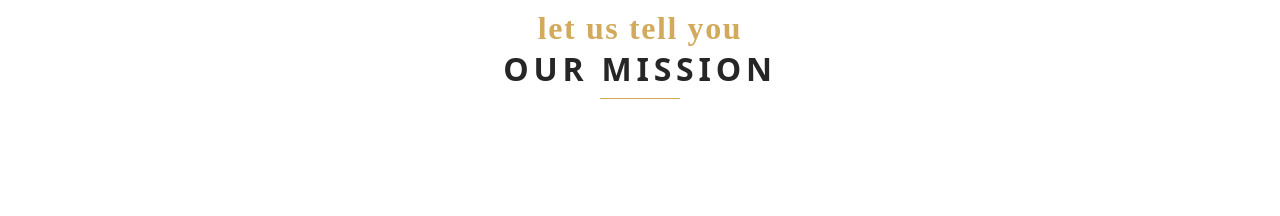
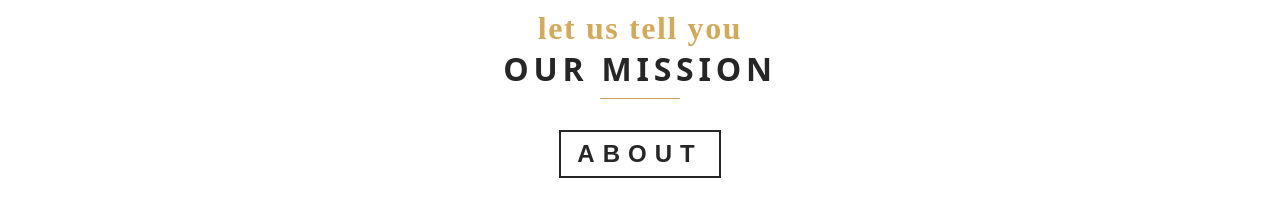
Before and after one commit to ahmnouira/gatsby-restaurant-web, a Gatsby site: page / in a window 1280 px wide. Shown: the part 1072-1288 px from the top of the page. Before the commit the page ends 1210 px from the top, so only its background shows below. Built offline with nearby package versions, Linux system fonts and the light colour scheme; Gatsby itself is replaced by a stand-in of ours.

Commit message:
feat: added section button

```diff
--- /dev/null
+++ b/src/components/banner/SectionButton.js
@@ -0,0 +1,13 @@
+import { styled } from "styled-components"
+import { styles } from "../../utils"
+import { BannerButton } from "./BannerButton"
+
+export const SectionButton = styled(BannerButton)`
+  color: ${styles.colors.mainBlack};
+  ${styles.border({ color: `${styles.colors.mainBlack}` })};
+  &:hover {
+    background: ${styles.colors.mainBlack};
+    color: ${styles.colors.mainYellow};
+    cursor: pointer;
+  }
+`
--- a/src/components/home/QuickInfo.js
+++ b/src/components/home/QuickInfo.js
@@ -1,11 +1,13 @@
 import React from "react"
 import Title from "./Title"
 import styled from "styled-components"
+import { SectionButton } from "../banner/SectionButton"
 
 export default function QuickInfo() {
   return (
     <Section>
       <Title title={"our mission"} message={"let us tell you"}></Title>
+      <SectionButton style={{ margin: "2rem auto" }}>about</SectionButton>
     </Section>
   )
 }
--- a/src/components/layout.js
+++ b/src/components/layout.js
@@ -1,10 +1,10 @@
 import * as React from "react"
-import { useStaticQuery, graphql } from "gatsby"
 import PropTypes from "prop-types"
 import { createGlobalStyle } from "styled-components"
 import Navbar from "./navbar/Navbar"
 
 const Layout = ({ children }) => {
+  /*
   const data = useStaticQuery(graphql`
     query SiteTitleQuery {
       site {
@@ -14,6 +14,7 @@ const Layout = ({ children }) => {
       }
     }
   `)
+  */
 
   return (
     <React.Fragment>
```
